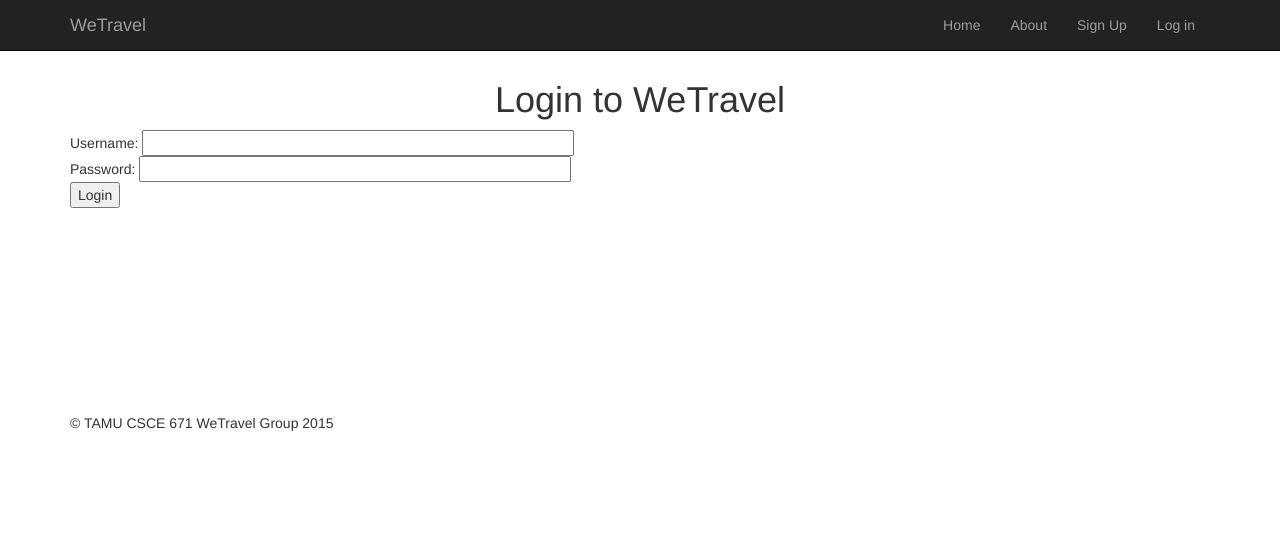
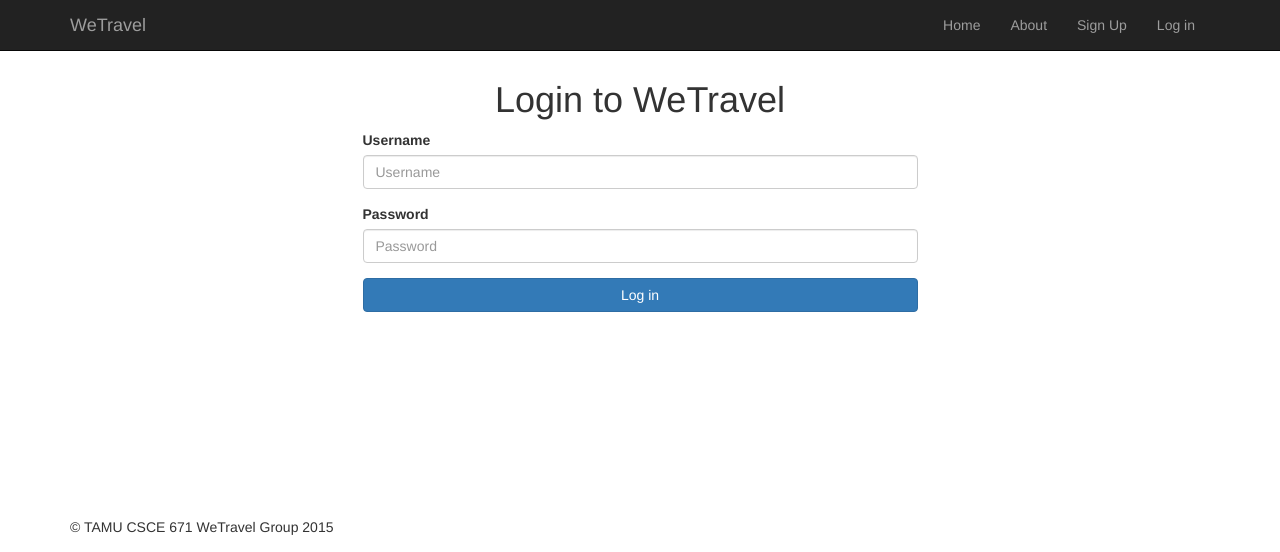
Before and after one commit to ShiyangChen/WeTravel-Website-Django, a Django app: page /wetravel/login/ in a window 1280 px wide. Shown: the top 552 px of the page. Run offline with Django 3.2, Linux system fonts and the light colour scheme; some libraries are stand-ins or nearby versions.

Commit message:
Modify login template

```diff
--- a/wetravel/templates/wetravel/login.html
+++ b/wetravel/templates/wetravel/login.html
@@ -4,14 +4,18 @@
 <h1 class="center">Login to WeTravel</h1>
 
 <div class="row">
-  <div class="col-md-6 col-md-offset3">
+  <div class="col-md-6 col-md-offset-3">
     <form id="login_form" method="post" action="/wetravel/login/">
       {% csrf_token %}
-      Username: <input type="text" name="username" value="" size="50" />
-      <br />
-      Password: <input type="password" name="password" value="" size="50" />
-      <br />
-      <input type="submit" name="submit" value="Login" />
+      <div class="form-group">
+        <label>Username</label>
+        <input type="text" name="username" class="form-control" placeholder="Username">
+      </div>
+      <div class="form-group">
+        <label>Password</label>
+        <input type="password" name="password" class="form-control" placeholder="Password">
+      </div>
+      <button type="submit" name="submit" class="btn btn-primary btn-block">Log in</button>
     </form>
   </div>
 </div>
```
